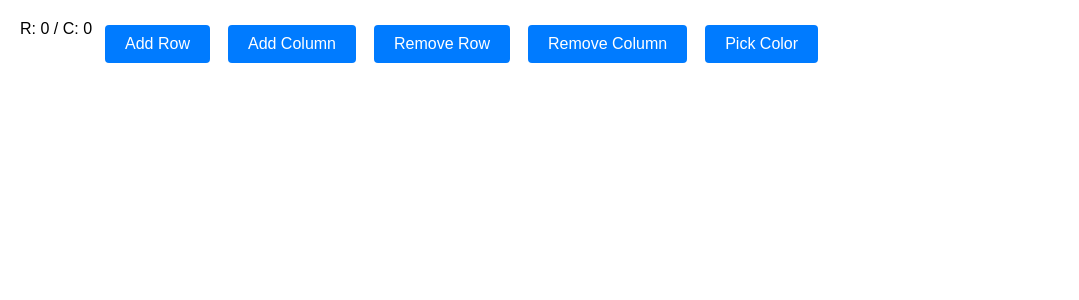
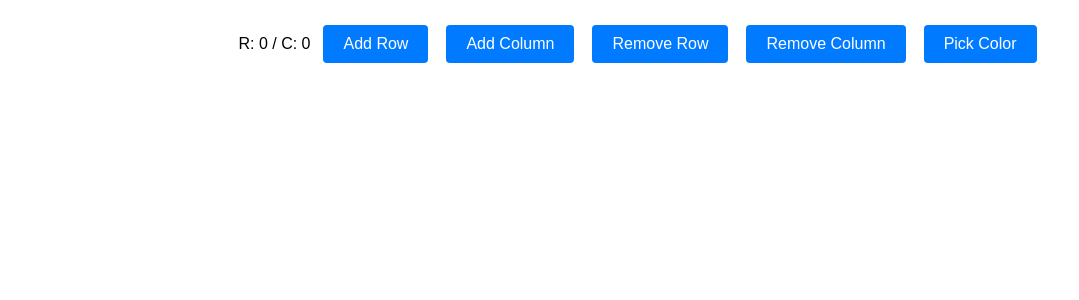
Before and after one commit to ceonz/Assignment-4-reactGridmaker, a React (Create React App) app in the folder src/: page / in a window 1280 px wide. Shown: the top 300 px of the page, without its empty margins (0-1079 px from the left). Built offline with nearby package versions, Linux system fonts and the light colour scheme.

Commit message:
center buttons (#8)

```diff
--- a/src/styles.css
+++ b/src/styles.css
@@ -100,6 +100,9 @@ body {
 
 .menus {
   display: flex;
+  flex-direction: row;
+  align-items: center;
+  justify-content: center;
   gap: 0.5rem;
 }
 
```
